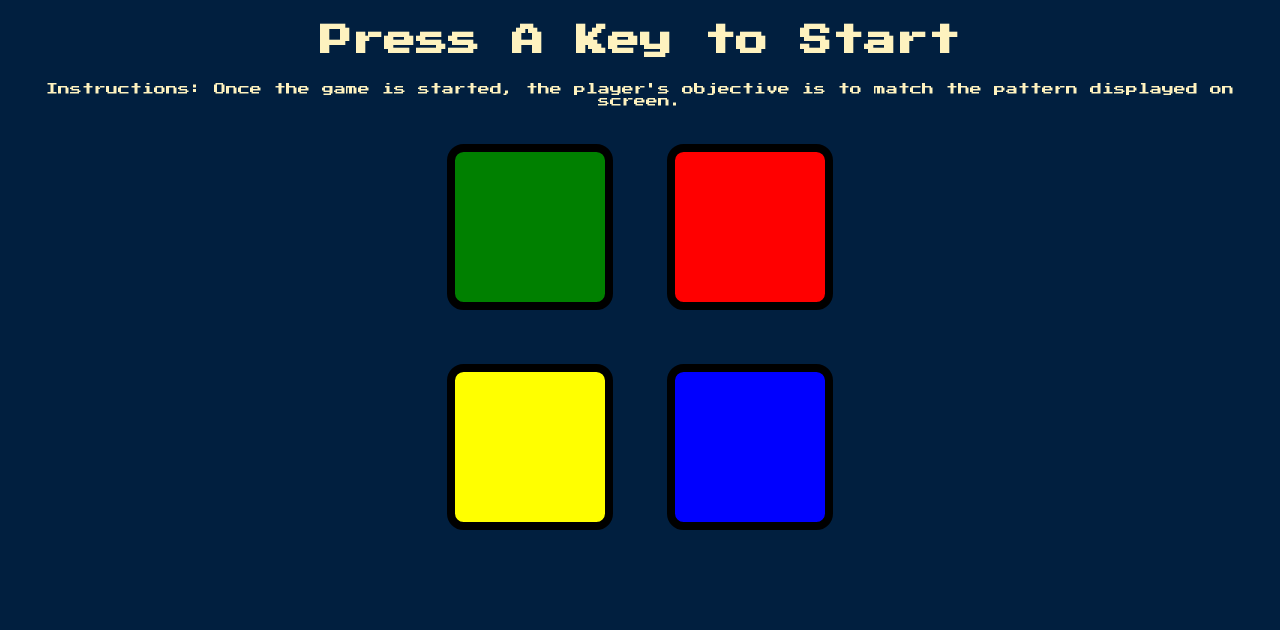
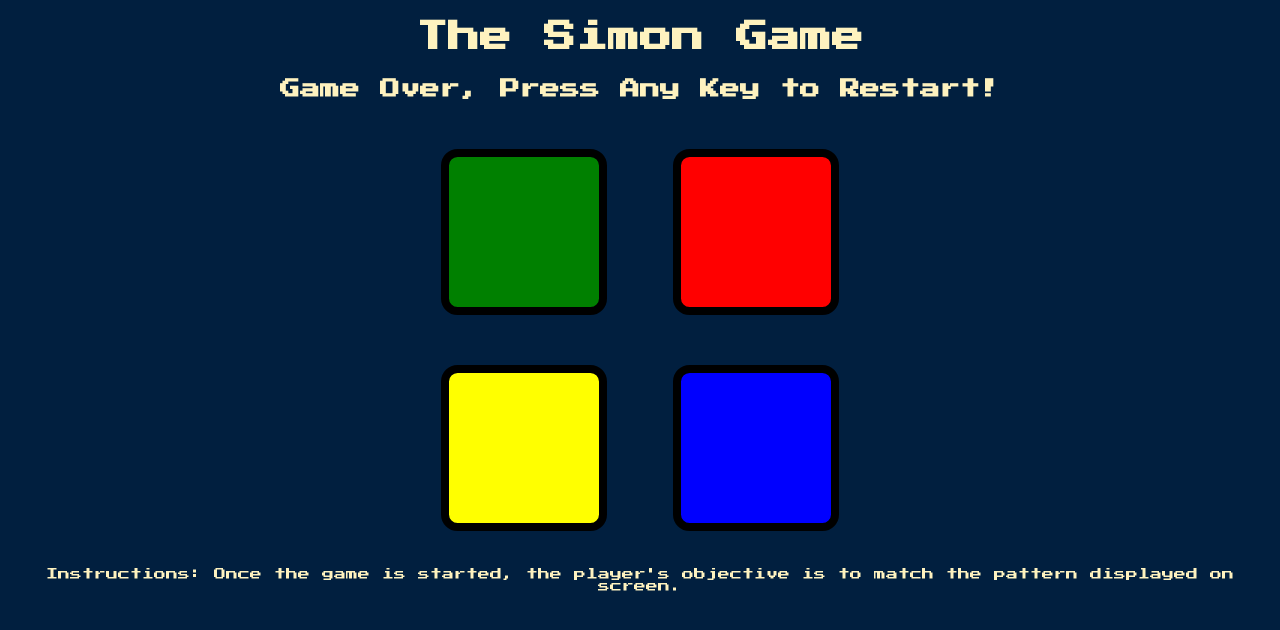
Before and after one commit to nischalsikhrakar/The-Simon-Game, a plain HTML site: page index.html in a window 1280 px wide. Both pictures are taken after a click on the element 530 px from the left and 226 px from the top of the page. Drawn offline with nearby package versions, Linux system fonts and the light colour scheme.

Commit message:
added game over and game restart function

```diff
--- a/game.js
+++ b/game.js
@@ -76,5 +76,22 @@ function checkAnswer(currentLevel) {
     }
   } else {
     console.log("wrong");
+
+    playSound("wrong");
+
+    $("body").addClass("game-over");
+    setTimeout(function () {
+      $("body").removeClass("game-over");
+    }, 200);
+
+    $("#level-title").text("Game Over, Press Any Key to Restart!");
+
+    startOver();
   }
 }
+
+function startOver() {
+  level = 0;
+  gamePattern = [];
+  started = false;
+}
--- a/index.html
+++ b/index.html
@@ -11,11 +11,8 @@
   </head>
 
   <body>
-    <h1 id="level-title">Press A Key to Start</h1>
-    <p id="level-instruction">
-      Instructions: Once the game is started, the player's objective is to match
-      the pattern displayed on screen.
-    </p>
+    <h1>The Simon Game</h1>
+    <h2 id="level-title">Press A Key to Start</h2>
     <div class="container">
       <div lass="row">
         <div type="button" id="green" class="btn green"></div>
@@ -28,6 +25,11 @@
       </div>
     </div>
 
+    <p id="level-instruction">
+      Instructions: Once the game is started, the player's objective is to match
+      the pattern displayed on screen.
+    </p>
+
     <!-- jQuery CDN link -->
     <script src="https://ajax.googleapis.com/ajax/libs/jquery/3.7.1/jquery.min.js"></script>
     <!-- Custom JavaScript -->
--- a/styles.css
+++ b/styles.css
@@ -1,16 +1,19 @@
 body {
   text-align: center;
   background-color: #011f3f;
+  font-family: "Press Start 2P", cursive;
+}
+
+h1 {
+  color: #fef2bf;
 }
 
 #level-title {
-  font-family: "Press Start 2P", cursive;
-  font-size: 2rem;
+  font-size: 1.25rem;
   margin: 2%;
   color: #fef2bf;
 }
 #level-instruction {
-  font-family: "Press Start 2P", cursive;
   font-size: 0.75rem;
   color: #fef2bf;
 }
```
